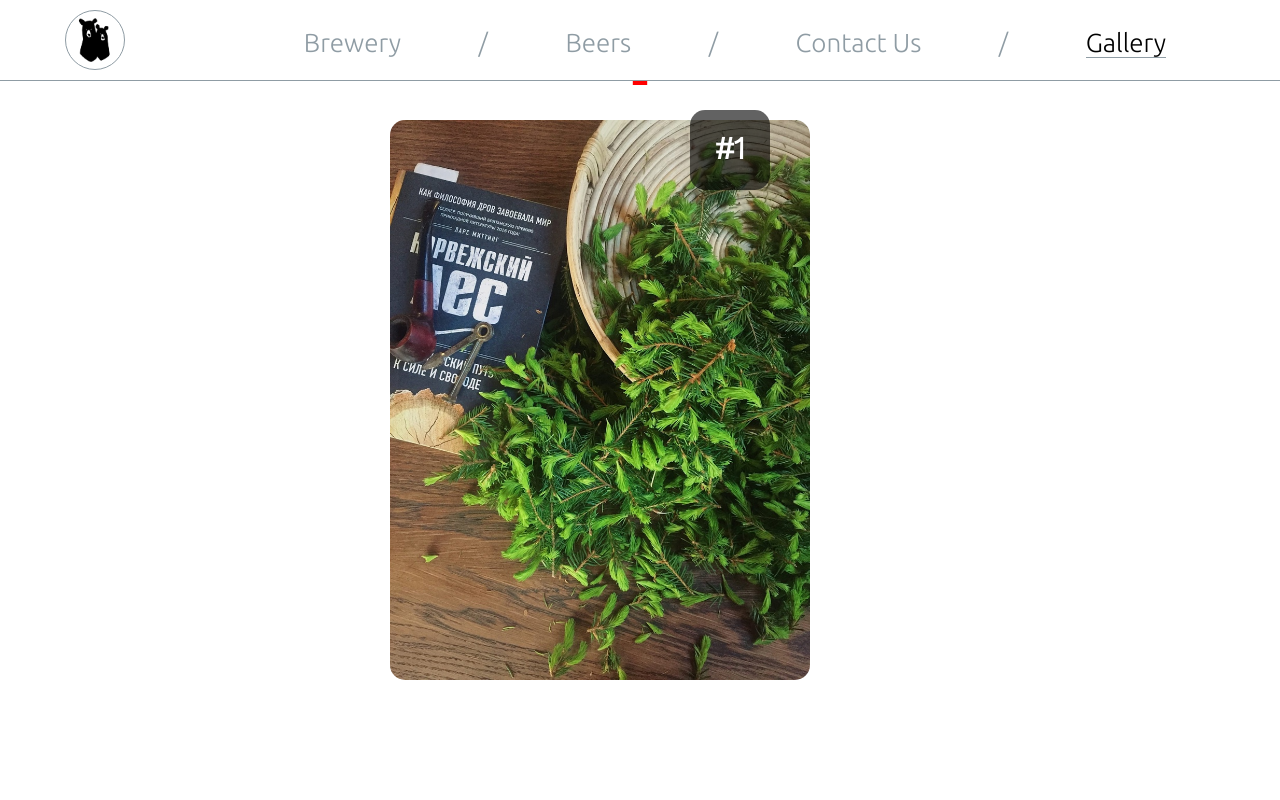
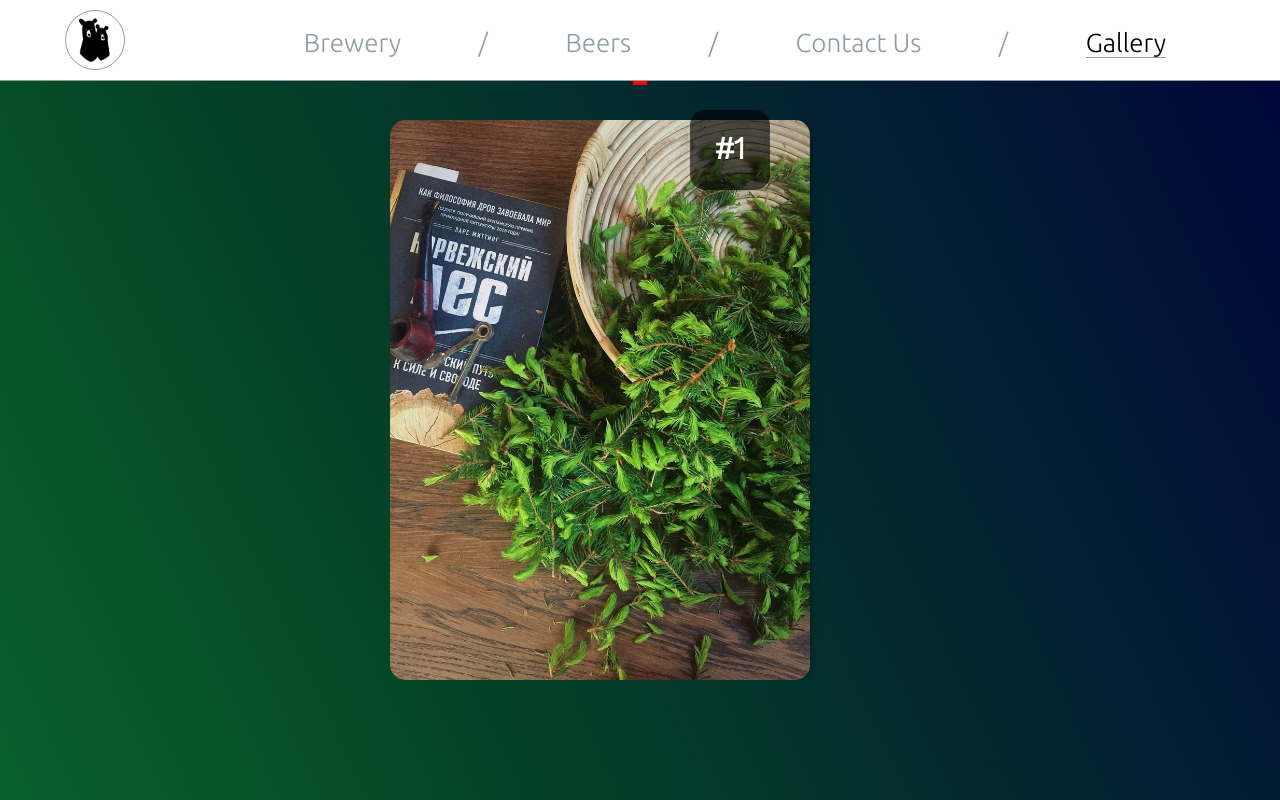
Before and after one commit to Thayorns/Black-Bears-brewery, a React (Create React App) app: page / in a window 1280 px wide. Both pictures are taken after a click on the item "Gallery". Shown: the top 800 px of the page. Built offline with nearby package versions, Linux system fonts and the light colour scheme.

Commit message:
some animation fixes

```diff
--- a/src/components/main/contacts/contacts.css
+++ b/src/components/main/contacts/contacts.css
@@ -1,6 +1,7 @@
 .contacts-wrapper {
     margin: 80px auto;
     background-image: url('../../../images/formBG.png');
+
 }
 .contact-wrapper{
     margin: 0px auto;
--- a/src/components/main/gallery/gallery.css
+++ b/src/components/main/gallery/gallery.css
@@ -1,6 +1,10 @@
 .gallery-wrapper{
-    height: 2000px;
     scroll-snap-type: y mandatory;
+    /* background: linear-gradient(217deg, rgb(102,0,255,.8), rgba(255,0,0,0) 70.71%),
+        linear-gradient(127deg, rgba(19,0,255,.8), rgba(0,255,0,0) 70.71%),
+        linear-gradient(336deg, rgba(0,153,255,.8), rgba(0,0,255,0) 70.71%),
+        linear-gradient(336deg, rgba(0,204,255,.8), rgba(0,0,255,0) 70.71%); */
+       background: linear-gradient(65deg,rgb(2, 4, 34), rgb(1, 5, 58), rgb(6, 47, 122), rgb(12, 134, 53), rgb(4, 68, 38), rgb(1, 5, 58));
 }
 html {
     scroll-snap-type: y mandatory;
@@ -16,15 +20,20 @@ section {
 }
 
 section > div {
+    border-radius: 15px;
     width: 500px;
     height:560px;
     position: relative;
     max-height: 90vh;
     margin: 20px;
     overflow: hidden;
+
 }
 
 .gallery-wrapper img {
+    box-shadow: 0 0 1px hsl(0deg 0% 0% / 0.075), 0 0 2px hsl(0deg 0% 0% / 0.075),
+    0 0 4px hsl(0deg 0% 0% / 0.075), 0 0 8px hsl(0deg 0% 0% / 0.075),
+    0 0 16px hsl(0deg 0% 0% / 0.075);
     position: absolute;
     border-radius: 15px;
     top: 0;
--- a/src/components/main/gallery/gallery.js
+++ b/src/components/main/gallery/gallery.js
@@ -14,10 +14,18 @@ function Image({ id }) {
 
   return (
     <section>
-      <div ref={ref}>
+        <motion.div ref={ref}
+            whileHover={{ scale: 1.2 }}
+            whileTap={{ scale: 0.9 }}
+            transition={{
+                type: "spring",
+                stiffness: 260,
+                damping: 20
+            }}
+        >
         <img src={require(`./gallery-images/${id}.jpg`)}
             alt="brewery life" />
-      </div>
+      </motion.div>
       <motion.h2 style={{ y }}>{`#${id}`}</motion.h2>
     </section>
   )
```
